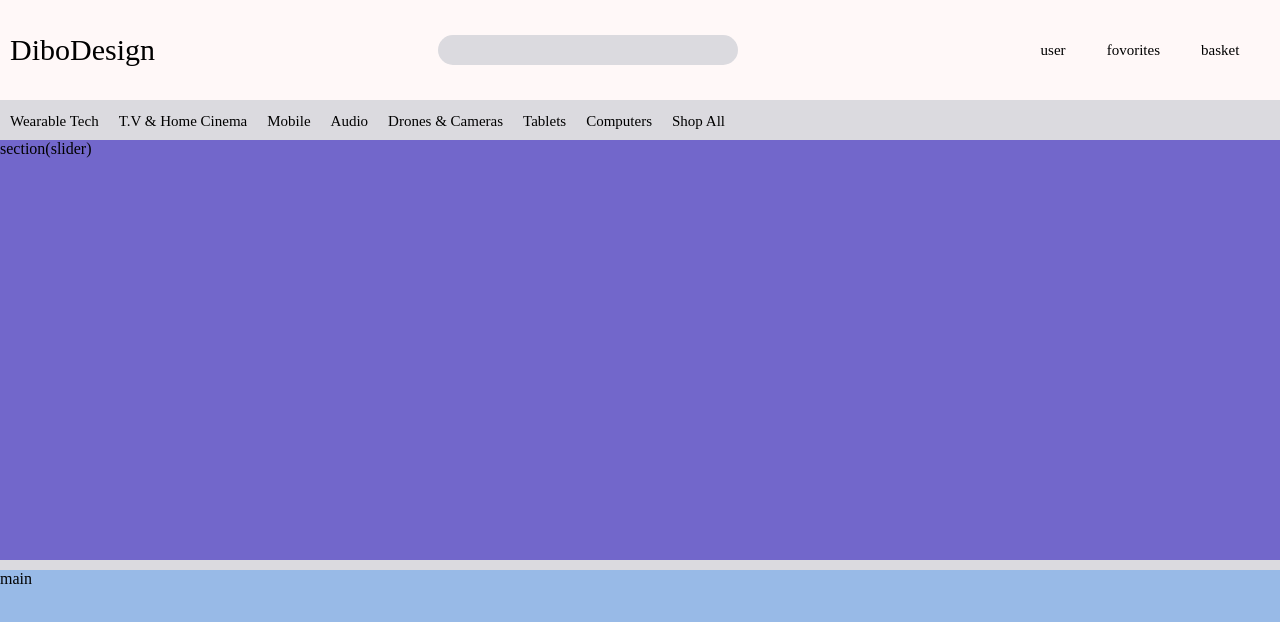
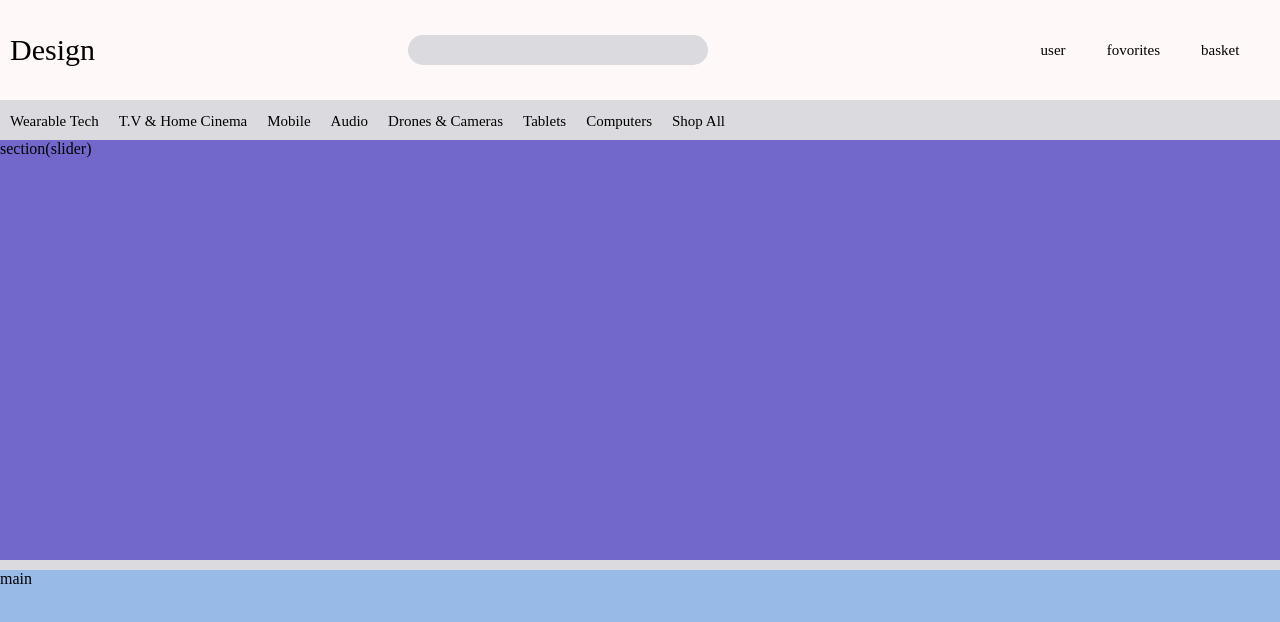
Before and after one commit to MOHAMADBASHAR/DonemProjesi-grid-, a plain HTML site: page index.html in a window 1280 px wide. Shown: the top 622 px of the page. Drawn offline with Linux system fonts and the light colour scheme.

Commit message:
Update index.html

```diff
--- a/index.html
+++ b/index.html
@@ -13,7 +13,7 @@
 
             <div id="logo-box">
                 <a href="#" id="logo">
-                    DiboDesign
+                    Design
                 </a>
             </div>
             <div id="search-box">
```
